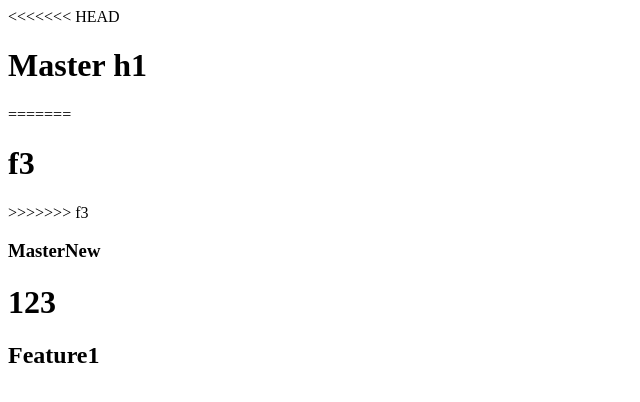
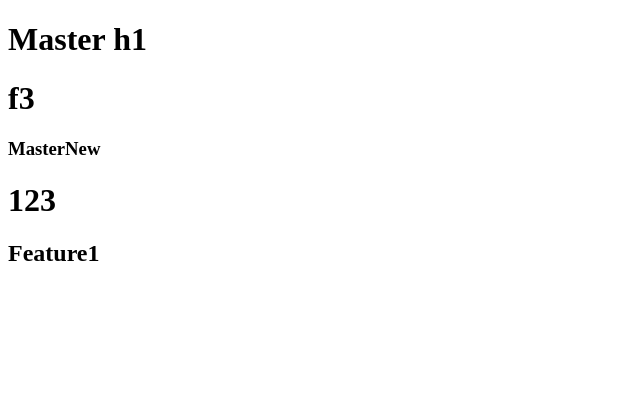
Before and after one commit to SnailPJW/PracticeGit, a plain HTML site: page index.html in a window 1280 px wide. Shown: the whole page, without its empty margins (0-640 px from the left). Drawn offline with Linux system fonts and the light colour scheme.

Commit message:
update merge 2

```diff
--- a/index.html
+++ b/index.html
@@ -6,11 +6,8 @@
     <link rel="stylesheet" href="css/all.css">
 </head>
 <body>
-<<<<<<< HEAD
     <h1>Master h1</h1>
-=======
     <h1>f3</h1>
->>>>>>> f3
     <h3>MasterNew</h3>
     <h1>123</h1>
     <h2>Feature1</h2>
```
